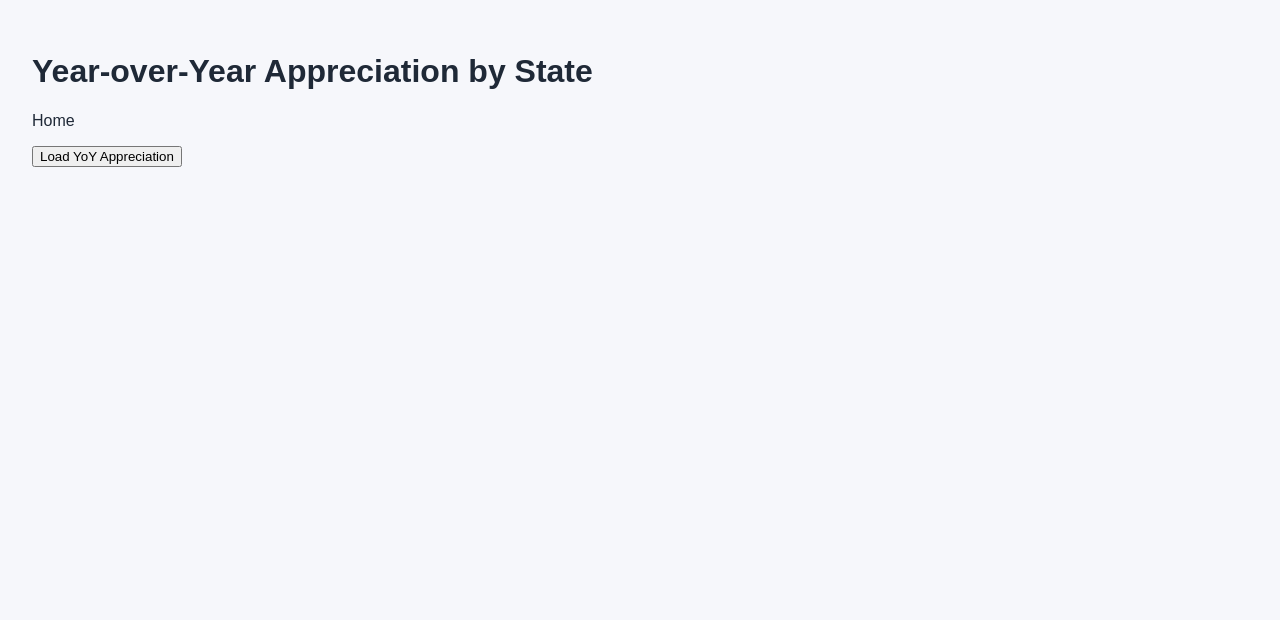
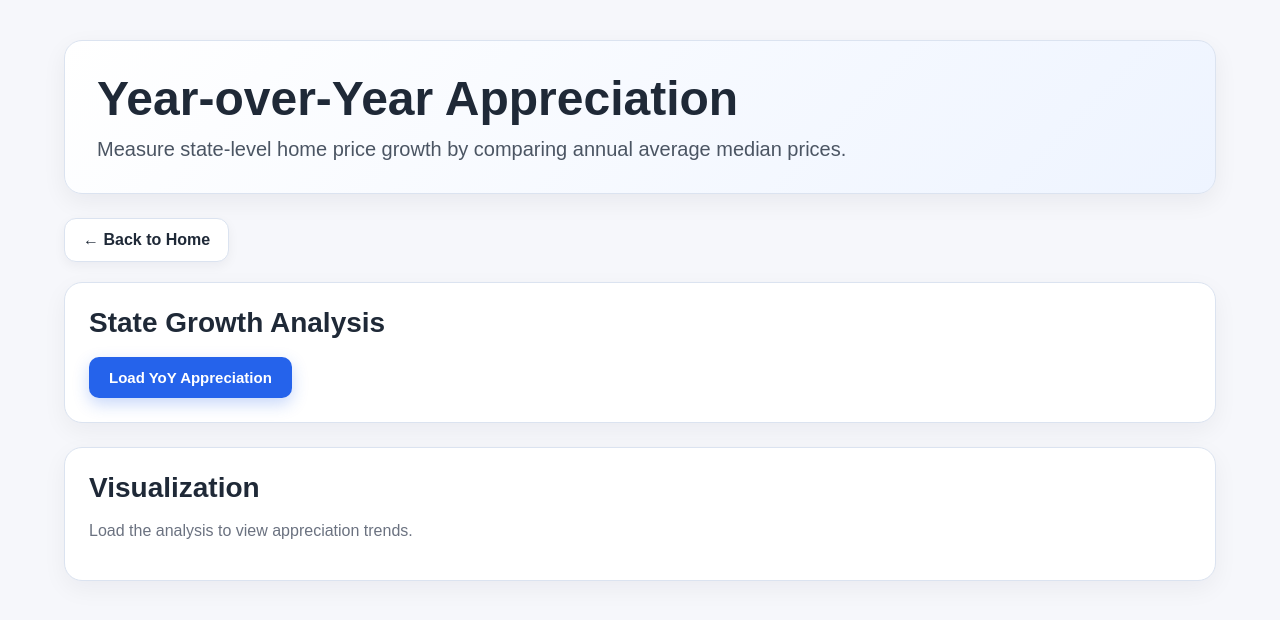
Before and after one commit to asiddaramanna/homebase, a Next.js app in the folder frontend/: page /yoy-appreciation in a window 1280 px wide. Shown: the top 620 px of the page. Built offline with nearby package versions, Linux system fonts and the light colour scheme.

Commit message:
Update yoy-appreciation.js

```diff
--- a/frontend/pages/yoy-appreciation.js
+++ b/frontend/pages/yoy-appreciation.js
@@ -9,31 +9,67 @@ export default function YoyAppreciationPage() {
 
   const handleLoad = async () => {
     const res = await fetch('http://127.0.0.1:8000/yoy-appreciation')
-    setResults(await res.json())
+    const data = await res.json()
+    setResults(data)
   }
 
   const x = results.map((r) => r.state_code)
   const y = results.map((r) => r.yoy_pct_change)
 
+  const formatMoney = (value) => {
+    if (value == null) return ''
+    return `$${Number(value).toLocaleString()}`
+  }
+
   return (
-    <div style={{ padding: '2rem', fontFamily: 'Arial' }}>
-      <h1>Year-over-Year Appreciation by State</h1>
-      <Link href="/">Home</Link>
+    <div className="page">
+      <section className="hero">
+        <h1>Year-over-Year Appreciation</h1>
+        <p>Measure state-level home price growth by comparing annual average median prices.</p>
+      </section>
 
-      <div style={{ marginTop: '1rem' }}>
-        <button onClick={handleLoad}>Load YoY Appreciation</button>
+      <div style={{ marginBottom: '20px' }}>
+        <Link href="/" className="navCard">← Back to Home</Link>
       </div>
 
-      {results.length > 0 && (
+      <section className="sectionCard" style={{ marginBottom: '24px' }}>
+        <h2 className="sectionTitle" style={{ fontSize: '28px' }}>State Growth Analysis</h2>
+        <button
+          onClick={handleLoad}
+          style={{
+            background: '#2563eb',
+            color: 'white',
+            border: 'none',
+            padding: '12px 20px',
+            borderRadius: '10px',
+            fontSize: '15px',
+            fontWeight: 600,
+            cursor: 'pointer',
+            boxShadow: '0 6px 16px rgba(37, 99, 235, 0.25)',
+          }}
+        >
+          Load YoY Appreciation
+        </button>
+      </section>
+
+      <section className="sectionCard">
+        <h2 className="sectionTitle" style={{ fontSize: '28px' }}>Visualization</h2>
+
+        {results.length > 0 ? (
           <>
-          <div style={{ marginTop: '1rem' }}>
             <Plot
               data={[{ x, y, type: 'bar', name: 'YoY % Change' }]}
-              layout={{ width: 1000, height: 500, title: 'YoY Price Appreciation by State' }}
+              layout={{
+                width: 1050,
+                height: 520,
+                title: 'YoY Price Appreciation by State',
+                paper_bgcolor: '#ffffff',
+                plot_bgcolor: '#ffffff',
+              }}
             />
-          </div>
 
-          <table border="1" cellPadding="8" style={{ borderCollapse: 'collapse', width: '100%', marginTop: '1rem' }}>
+            <div className="tableWrap" style={{ marginTop: '16px' }}>
+              <table>
                 <thead>
                   <tr>
                     <th>State Code</th>
@@ -50,15 +86,19 @@ export default function YoyAppreciationPage() {
                       <td>{row.state_code}</td>
                       <td>{row.state}</td>
                       <td>{row.current_year}</td>
-                  <td>{row.current_avg_price}</td>
-                  <td>{row.prior_avg_price}</td>
-                  <td>{row.yoy_pct_change}</td>
+                      <td>{formatMoney(row.current_avg_price)}</td>
+                      <td>{formatMoney(row.prior_avg_price)}</td>
+                      <td>{row.yoy_pct_change}%</td>
                     </tr>
                   ))}
                 </tbody>
               </table>
+            </div>
           </>
+        ) : (
+          <p style={{ color: '#6b7280' }}>Load the analysis to view appreciation trends.</p>
         )}
+      </section>
     </div>
   )
 }
```
Lines whose indentation alone changed are shown as unchanged.
